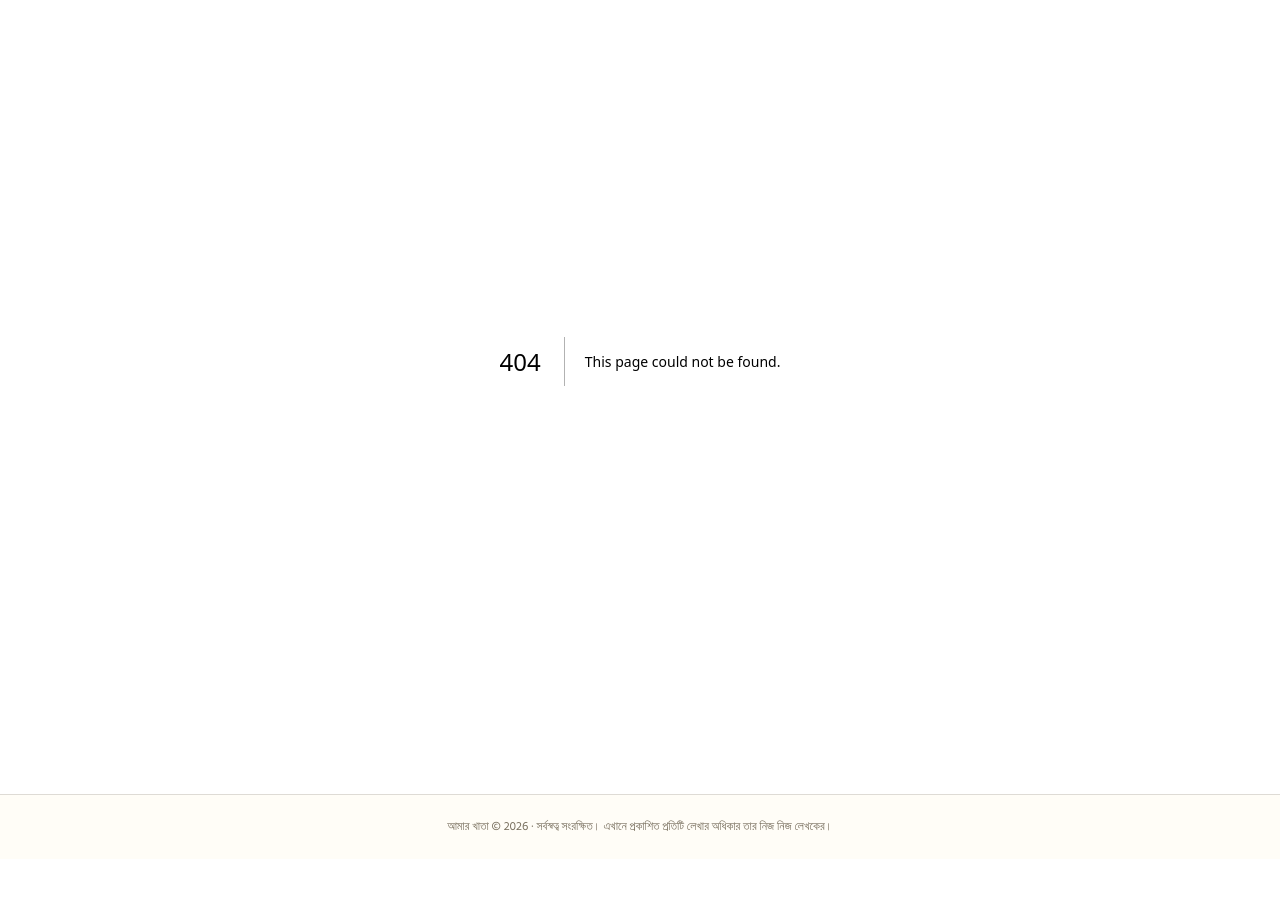
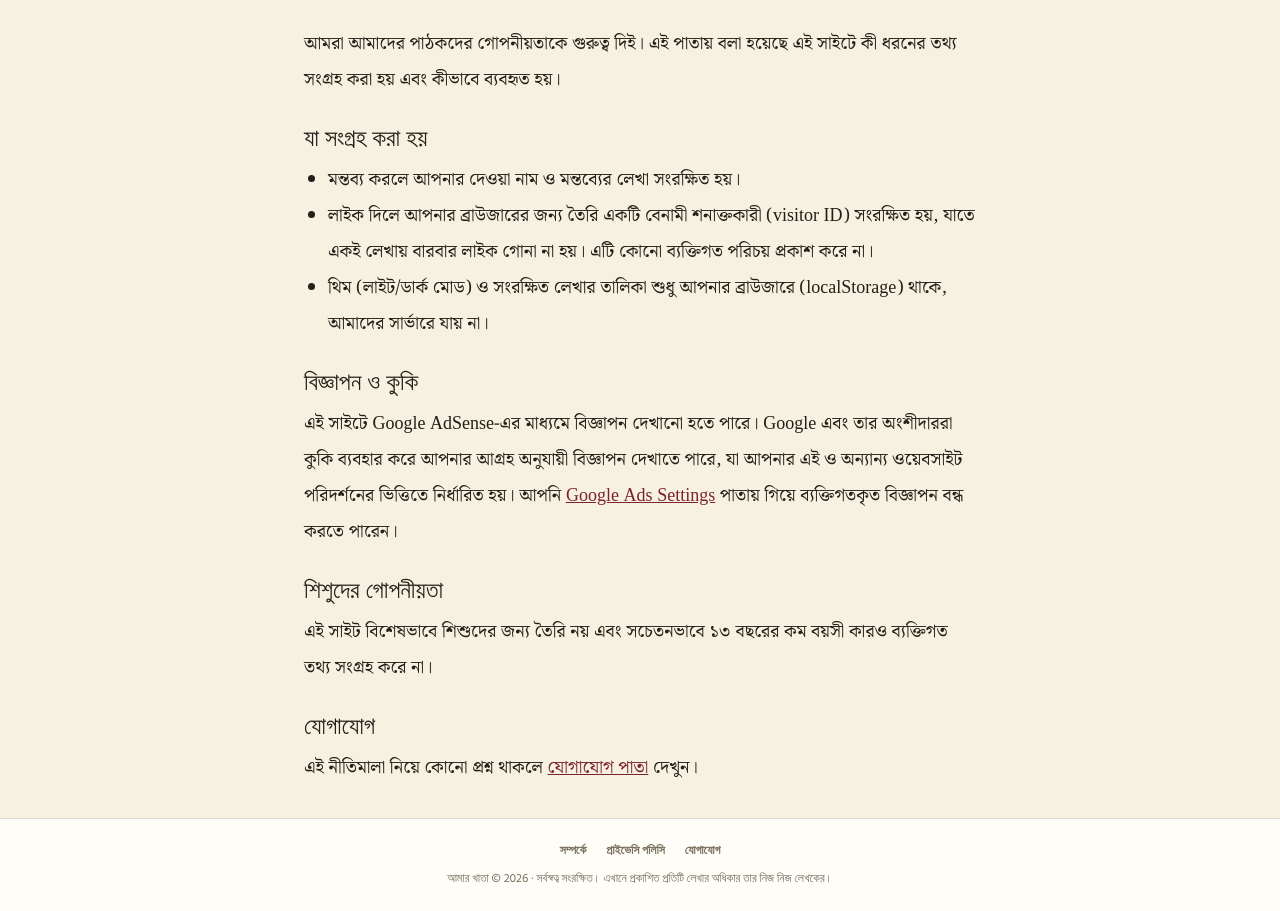
Before and after one commit to amraaimers-debug/amar-khata-web, a Next.js app: page /privacy in a window 1280 px wide. Before the commit this address had no page. Shown: the part 140-1051 px from the top of the page. Before the commit the page ends 999 px from the top, so only its background shows below. Built offline with nearby package versions, Linux system fonts and the light colour scheme; a web font is replaced by a local one.

Commit message:
add about/privacy/contact pages for AdSense

```diff
--- /dev/null
+++ b/app/about/page.js
@@ -0,0 +1,23 @@
+export const metadata = { title: "সম্পর্কে" };
+
+export default function AboutPage() {
+  return (
+    <div className="max-w-2xl mx-auto">
+      <h1 className="font-display text-4xl mb-6">সম্পর্কে</h1>
+      <div className="font-serif text-lg leading-loose" style={{ color: "var(--ink)" }}>
+        <p className="mb-4">
+          <strong>আমার খাতা</strong> একটি ব্যক্তিগত সাহিত্য সংকলন — কবিতা, গল্প, দর্শন ও শায়েরির একটি
+          ছোট্ট ঘর। এখানে যা কিছু প্রকাশিত হয়, তার সবটাই একজন ব্যক্তির নিজের লেখা, ফেসবুকের ভিড়
+          থেকে সরিয়ে এনে একটা স্থায়ী ঠিকানায় রাখার চেষ্টা।
+        </p>
+        <p className="mb-4">
+          পাঠকরা এখানে লেখা পড়তে, ভালো লাগলে লাইক দিতে এবং মন্তব্যের মাধ্যমে মতামত জানাতে পারেন।
+          নতুন লেখা প্রকাশের অধিকার শুধু সাইটের লেখকের কাছেই সংরক্ষিত।
+        </p>
+        <p>
+          কোনো লেখা নিয়ে মন্তব্য, পরামর্শ বা প্রশ্ন থাকলে <a href="/contact" className="underline" style={{ color: "var(--maroon)" }}>যোগাযোগ পাতা</a>-য় গিয়ে জানাতে পারেন।
+        </p>
+      </div>
+    </div>
+  );
+}
--- /dev/null
+++ b/app/contact/page.js
@@ -0,0 +1,25 @@
+export const metadata = { title: "যোগাযোগ" };
+
+export default function ContactPage() {
+  return (
+    <div className="max-w-2xl mx-auto">
+      <h1 className="font-display text-4xl mb-6">যোগাযোগ</h1>
+      <div className="font-serif text-lg leading-loose" style={{ color: "var(--ink)" }}>
+        <p className="mb-4">
+          কোনো লেখা সম্পর্কে মতামত জানাতে চাইলে সরাসরি সেই লেখার নিচে মন্তব্য করতে পারেন — সেটাই
+          সবচেয়ে সহজ ও দ্রুত উপায়।
+        </p>
+        <p className="mb-4">
+          অন্য যেকোনো প্রয়োজনে ইমেইল করতে পারেন:
+          <br />
+          <a href="mailto:contact@amarkhata.example.com" className="underline" style={{ color: "var(--maroon)" }}>
+            contact@amarkhata.example.com
+          </a>
+        </p>
+        <p className="text-sm" style={{ color: "var(--muted)" }}>
+          (এই ইমেইল ঠিকানাটি বসানোর জন্য একটা প্লেসহোল্ডার — আপনার আসল ইমেইল দিয়ে বদলে নিন)
+        </p>
+      </div>
+    </div>
+  );
+}
--- a/app/layout.js
+++ b/app/layout.js
@@ -78,8 +78,13 @@ export default function RootLayout({ children }) {
         <main className="max-w-5xl mx-auto px-6 py-8">{children}</main>
 
         <footer style={{ borderTop: "1px solid var(--line)", background: "var(--surface)" }}>
+          <div className="max-w-5xl mx-auto px-6 pt-6 pb-3 flex items-center justify-center gap-5 text-xs font-semibold">
+            <a href="/about" className="hover:text-[var(--maroon)]" style={{ color: "var(--muted)" }}>সম্পর্কে</a>
+            <a href="/privacy" className="hover:text-[var(--maroon)]" style={{ color: "var(--muted)" }}>প্রাইভেসি পলিসি</a>
+            <a href="/contact" className="hover:text-[var(--maroon)]" style={{ color: "var(--muted)" }}>যোগাযোগ</a>
+          </div>
           <div
-            className="max-w-5xl mx-auto px-6 py-6 text-center text-xs"
+            className="max-w-5xl mx-auto px-6 pb-6 text-center text-xs"
             style={{ color: "var(--muted)" }}
           >
             আমার খাতা © {new Date().getFullYear()} · সর্বস্বত্ব সংরক্ষিত। এখানে প্রকাশিত প্রতিটি লেখার অধিকার তার নিজ নিজ লেখকের।
--- /dev/null
+++ b/app/privacy/page.js
@@ -0,0 +1,54 @@
+export const metadata = { title: "প্রাইভেসি পলিসি" };
+
+export default function PrivacyPage() {
+  return (
+    <div className="max-w-2xl mx-auto">
+      <h1 className="font-display text-4xl mb-6">প্রাইভেসি পলিসি</h1>
+      <div className="font-serif text-lg leading-loose" style={{ color: "var(--ink)" }}>
+        <p className="mb-4">
+          আমরা আমাদের পাঠকদের গোপনীয়তাকে গুরুত্ব দিই। এই পাতায় বলা হয়েছে এই সাইটে কী ধরনের তথ্য
+          সংগ্রহ করা হয় এবং কীভাবে ব্যবহৃত হয়।
+        </p>
+
+        <h2 className="font-display text-2xl mt-6 mb-2">যা সংগ্রহ করা হয়</h2>
+        <ul className="list-disc pl-6 mb-4">
+          <li>মন্তব্য করলে আপনার দেওয়া নাম ও মন্তব্যের লেখা সংরক্ষিত হয়।</li>
+          <li>লাইক দিলে আপনার ব্রাউজারের জন্য তৈরি একটি বেনামী শনাক্তকারী (visitor ID) সংরক্ষিত হয়, যাতে একই লেখায় বারবার লাইক গোনা না হয়। এটি কোনো ব্যক্তিগত পরিচয় প্রকাশ করে না।</li>
+          <li>থিম (লাইট/ডার্ক মোড) ও সংরক্ষিত লেখার তালিকা শুধু আপনার ব্রাউজারে (localStorage) থাকে, আমাদের সার্ভারে যায় না।</li>
+        </ul>
+
+        <h2 className="font-display text-2xl mt-6 mb-2">বিজ্ঞাপন ও কুকি</h2>
+        <p className="mb-4">
+          এই সাইটে Google AdSense-এর মাধ্যমে বিজ্ঞাপন দেখানো হতে পারে। Google এবং তার অংশীদাররা
+          কুকি ব্যবহার করে আপনার আগ্রহ অনুযায়ী বিজ্ঞাপন দেখাতে পারে, যা আপনার এই ও অন্যান্য
+          ওয়েবসাইট পরিদর্শনের ভিত্তিতে নির্ধারিত হয়। আপনি{" "}
+          <a
+            href="https://adssettings.google.com"
+            target="_blank"
+            rel="noopener noreferrer"
+            className="underline"
+            style={{ color: "var(--maroon)" }}
+          >
+            Google Ads Settings
+          </a>{" "}
+          পাতায় গিয়ে ব্যক্তিগতকৃত বিজ্ঞাপন বন্ধ করতে পারেন।
+        </p>
+
+        <h2 className="font-display text-2xl mt-6 mb-2">শিশুদের গোপনীয়তা</h2>
+        <p className="mb-4">
+          এই সাইট বিশেষভাবে শিশুদের জন্য তৈরি নয় এবং সচেতনভাবে ১৩ বছরের কম বয়সী কারও ব্যক্তিগত
+          তথ্য সংগ্রহ করে না।
+        </p>
+
+        <h2 className="font-display text-2xl mt-6 mb-2">যোগাযোগ</h2>
+        <p>
+          এই নীতিমালা নিয়ে কোনো প্রশ্ন থাকলে{" "}
+          <a href="/contact" className="underline" style={{ color: "var(--maroon)" }}>
+            যোগাযোগ পাতা
+          </a>{" "}
+          দেখুন।
+        </p>
+      </div>
+    </div>
+  );
+}
```
